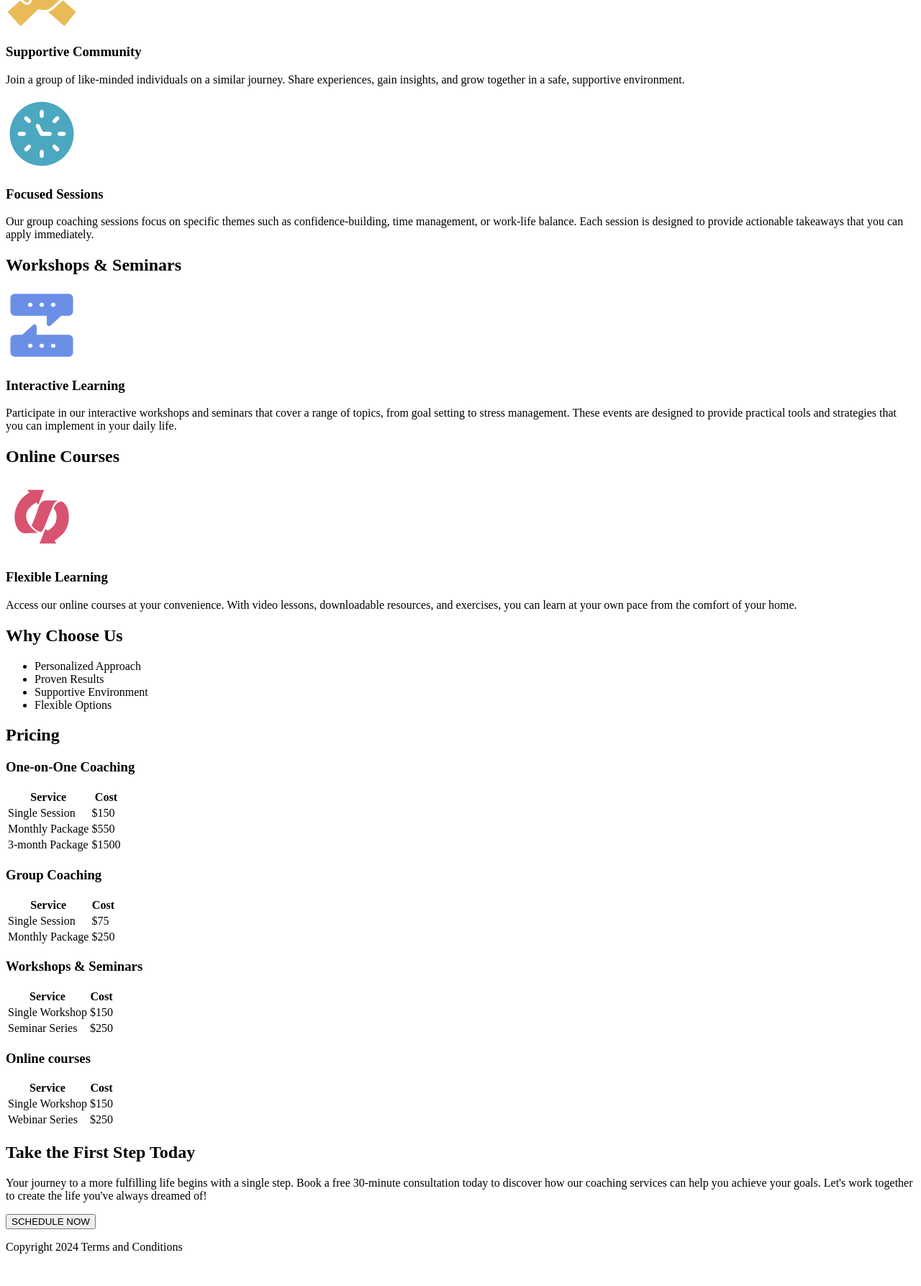
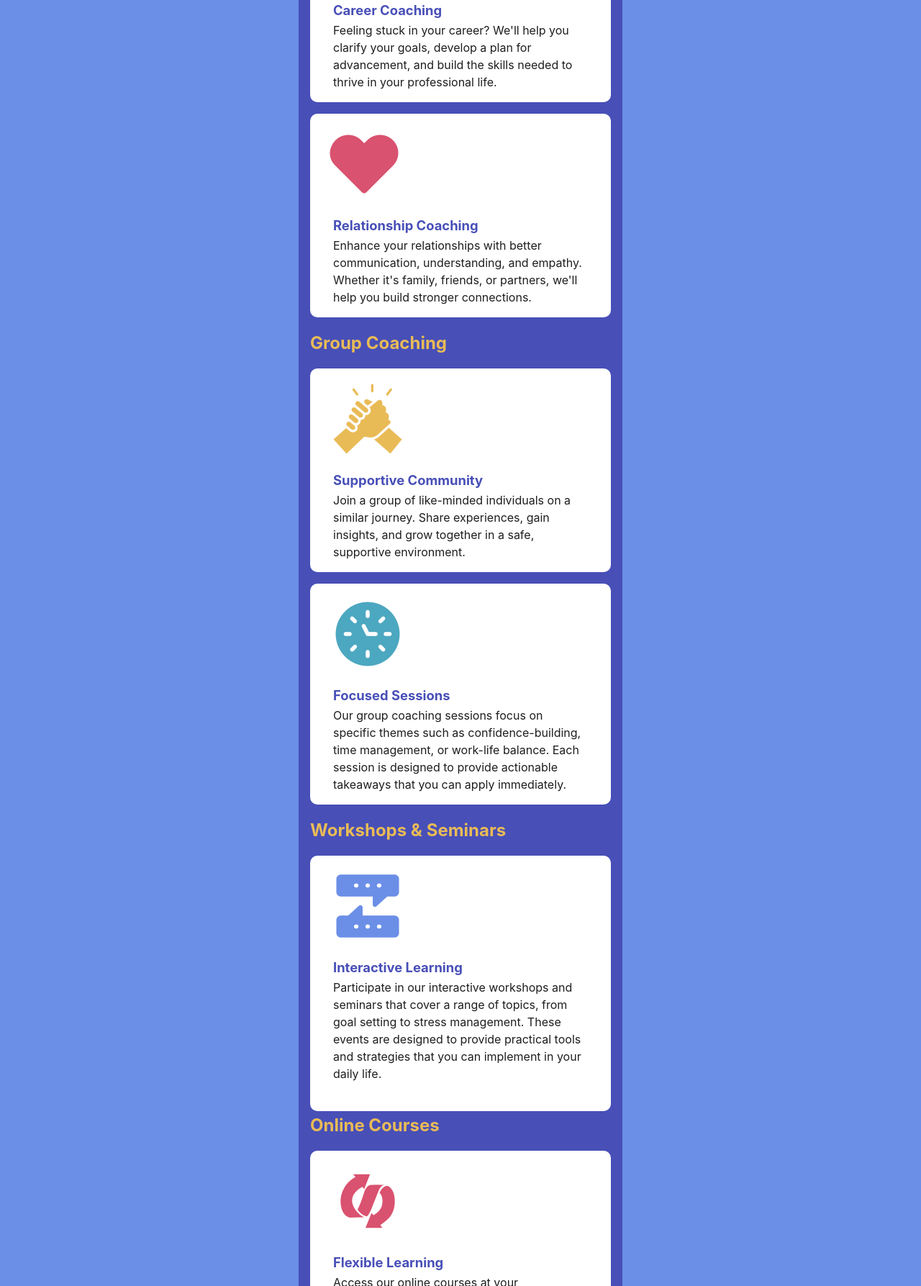
Before and after one commit to RyanA9921/path-to-success, a plain HTML site: page index.html in a window 1280 px wide. Shown: the part 1013-2800 px from the top of the page at 72% size. Before the commit the page ends 2771 px from the top, so only its background shows below. Drawn offline with Linux system fonts and the light colour scheme.

Commit message:
Added all CSS & added new sections to help organization

```diff
--- a/index.html
+++ b/index.html
@@ -4,73 +4,89 @@
     <meta charset="UTF-8">
     <meta name="viewport" content="width=device-width, initial-scale=1.0">
     <meta name="author" content="Ryan Allen">
+    <link href="styles.css" rel="stylesheet">
     <title>Path to Success</title>
 </head>
 <body>
-    <h1>Path to Success</h1>
-    <div class="container">Unlock your full potential with personalized life coaching</div>
+    <section id="header">
+        <h1>Path to Success</h1>
+        <div class="container">Unlock your full potential</div>
+    </section>
 
-    <h2 id="menu">Menu</h2>
-        <a href="#">Our Services</a>
-        <a href="#">Why Choose Us</a>
-        <a href="#">Prices</a>
-        <a href="#">Take the First Step</a>
+    <nav id="menu">
+        <h2>MENU</h2>
+        <a href="#services">OUR SERVICES</a>
+        <a href="#why-us">WHY CHOOSE US</a>
+        <a href="#pricing">PRICES</a>
+        <a href="#booking">TAKE THE FIRST STEP</a>
+    </nav>
 
     <section id="services">
         <h2>Our Services</h2>
         <h3>One-on-One Coaching</h3>
 
+        <section id="development">
         <img src="images/personal-development.png" alt="teal icon of a smiling face">
-        <h3>Personal Development</h3>
+        <h4>Personal Development</h4>
             <p>Identify and overcome obstacles holding you back from living your best life. Whether it's building confidence, breaking bad habits, or discovering your true purpose, we'll work together to create a clear roadmap for success.</p>
+        </section>
 
+        <section id="career-coaching">
+        <img src="images/career-coaching.png" alt="lavender icon of a briefcase">
+        <h4>Career Coaching</h4>
+            <p>Feeling stuck in your career? We'll help you clarify your goals, develop a plan for advancement, and build the skills needed to thrive in your professional life.</p>
+        </section>
 
-        <img src="images/career-coaching.png" alt="lavender icon of a briefcase">
-        <h3>Career Coaching</h3>
-            <p>Feeling stuck in your career? We'll help you clarify your goals, develop a plan for advancement, and build the skills needed to thrive in your professional life.</p>
+        <section id="relationship">
+        <img src="images/relationship-coaching.png"   alt="pink icon of a heart">
+        <h4>Relationship Coaching</h4>
+            <p>Enhance your relationships with better communication, understanding, and empathy. Whether it's family, friends, or partners, we'll help you build stronger connections.</p>
+        </section>
 
-
-        <img src="images/relationship-coaching.png"   alt="pink icon of a heart">
-        <h3>Relationship Coaching</h3>
-            <p>Enhance your relationships with better communication, understanding, and empathy. Whether it's family, friends, or partners, we'll help you build stronger connections.</p>
     </section>
 
     <section id="coaching">
-        <h2>Group Coaching</h2>
+        <h3>Group Coaching</h3>
 
+    <section id="community">
     <img src="images/supportive-community.png"    alt="yellow icon of hands clasping">
-        <h3>Supportive Community</h3>
+        <h4>Supportive Community</h4>
             <p>Join a group of like-minded individuals on a similar journey. Share experiences, gain insights, and grow together in a safe, supportive environment.</p>
+    </section>
 
-
+    <section id="sessions">
     <img src="images/focused-session.png"   alt="teal icon of a clock face">
-        <h3>Focused Sessions</h3>
+        <h4>Focused Sessions</h4>
             <p>Our group coaching sessions focus on specific themes such as confidence-building, time management, or work-life balance. Each session is designed to provide actionable takeaways that you can apply immediately.</p>
+    </section>
     </section>
 
     <section id="events">
-        <h2>Workshops & Seminars</h2>
+        <h3>Workshops & Seminars</h3>
 
+    <section id="int-learning">
     <img src="images/interactive-learning.png"    alt="lavender icon of text conversation">
-            <h3>Interactive Learning</h3>
+            <h4>Interactive Learning</h4>
                 <p>Participate in our interactive workshops and seminars that cover a range of topics, from goal setting to stress management. These events are designed to provide practical tools and strategies that you can implement in your daily life.</p>
+    </section>
     </section>
 
     <section id="courses">
-        <h2>Online Courses</h2>
-
+        <h3>Online Courses</h3>
+    <section id="flex-learning">
     <img src="images/flexible-learning.png"    alt="pink icon of a curly arrow">
-            <h3>Flexible Learning</h3>
+            <h4>Flexible Learning</h4>
                 <p>Access our online courses at your convenience. With video lessons, downloadable resources, and exercises, you can learn at your own pace from the comfort of your home.</p>
+    </section>
     </section>
 
     <section id="why-us">
     <h2>Why Choose Us</h2>
     <ul>
-        <li>Personalized Approach</li>
-        <li>Proven Results</li>
-        <li>Supportive Environment</li>
-        <li>Flexible Options</li>
+        <li id="approach">Personalized Approach</li>
+        <li id="results">Proven Results</li>
+        <li id="environment">Supportive Environment</li>
+        <li id="options">Flexible Options</li>
     </ul>
     </section>
 
@@ -78,7 +94,7 @@
         <h2>Pricing</h2>
         <h3>One-on-One Coaching</h3>
         <table>
-            <tr><th>Service</th><th>Cost</th></tr>
+            <tr><th>SERVICE</th><th>COST</th></tr>
             <tr><td>Single Session</td><td>$150</td></tr>
             <tr><td>Monthly Package</td><td>$550</td></tr>
             <tr><td>3-month Package</td><td>$1500</td></tr>
@@ -86,14 +102,14 @@
 
         <h3>Group Coaching</h3>
         <table>
-            <tr><th>Service</th><th>Cost</th></tr>
+            <tr><th>SERVICE</th><th>COST</th></tr>
             <tr><td>Single Session</td><td>$75</td></tr>
             <tr><td>Monthly Package</td><td>$250</td></tr>
         </table>
 
         <h3>Workshops & Seminars</h3>
         <table>
-            <tr><th>Service</th><th>Cost</th></tr>
+            <tr><th>SERVICE</th><th>COST</th></tr>
             <tr><td>Single Workshop</td><td>$150</td></tr>
             <tr><td>Seminar Series</td><td>$250</td></tr>
         </table>
@@ -114,8 +130,8 @@
     </section>
 
     <div id="footer">
-    <p>Copyright 2024
-    Terms and Conditions</p>
+    <p>Copyright 2024</p>
+    <p>Terms and Conditions</p>
     </div>
 
     </body>
--- /dev/null
+++ b/styles.css
@@ -0,0 +1,447 @@
+
+body {
+  max-width: 450px;
+  margin: 0 auto;
+  padding: 0;
+  background: var(--lavender);
+  font-family: 'Inter', sans-serif;
+  color: var(--dark-gray);
+}
+
+/* NAV AREA */
+#menu {
+    background-color: var(--yellow);
+    text-align: center;
+    padding-bottom: 20px;
+}
+
+#menu > h2 {
+    color: black;
+    font-style: italic;
+    font-family: 'Inter', sans-serif;
+    padding-top: 16px;
+}
+
+#menu a {
+  display: block;
+  background-color: var(--white);
+  color: var(--purple);
+  text-align: center;
+  padding: 10px;
+  margin: 10px auto;
+  width: 80%;
+  font-weight: bold;
+  text-decoration: none;
+}
+
+/* SERVICES SECTION */
+#services {
+    background-color: var(--purple);
+    margin-top: 0px;
+    padding-bottom: 5px;
+}
+
+#services h2 {
+    margin-top: 0px;
+    margin-bottom: 5px;
+    padding: 16px 16px 0px;
+}
+
+#services h3 {
+    margin-top: 0px;
+    margin-bottom: 5px;
+    padding: 0px 16px 0px;
+}
+
+#development {
+    background-color: var(--white);
+    margin: 16px;
+    border-radius: 10px;
+}
+
+#development img {
+    padding: 20px 0px 0px 20px
+}
+
+#development h4 {
+    padding-left: 16px;
+    margin: 20px 16px 5px;
+    color: var(--purple);
+}
+
+#development p {
+    margin: 0px 16px 16px;
+    padding: 0px 16px 16px;
+    line-height: 1.5rem;
+}
+
+#career-coaching {
+    background-color: var(--white);
+    margin: 16px;
+    border-radius: 10px;
+}
+
+#career-coaching h4 {
+    padding-left: 16px;
+    margin: 20px 16px 5px;
+    color: var(--purple);
+}
+
+#career-coaching p {
+    margin: 0px 16px 16px;
+    padding: 0px 16px 16px;
+    line-height: 1.5rem;
+}
+
+#career-coaching img {
+    padding: 20px 0px 0px 25px
+}
+
+#relationship {
+    background-color: var(--white);
+    margin: 16px 16px 0px;
+    border-radius: 10px;
+}
+
+#relationship h4 {
+    padding-left: 16px;
+    margin: 20px 16px 5px;
+    color: var(--purple);
+}
+
+#relationship p {
+    margin: 0px 16px 16px;
+    padding: 0px 16px 16px;
+    line-height: 1.5rem;
+}
+
+#relationship img {
+    padding: 20px 0px 0px 25px
+}
+
+#coaching {
+    background-color: var(--purple);
+    padding-bottom: 5px;
+}
+
+#coaching h3 {
+    margin-top: 0px;
+    margin-bottom: 5px;
+    padding: 0px 16px 5px;
+}
+
+#community {
+    background-color: var(--white);
+    margin: 16px 16px 0px;
+    border-radius: 10px;
+}
+
+#community h4 {
+    padding-left: 16px;
+    margin: 20px 16px 5px;
+    color: var(--purple);
+}
+
+#community p {
+    margin: 0px 16px 16px;
+    padding: 0px 16px 16px;
+    line-height: 1.5rem;
+}
+
+#community img {
+    padding: 20px 0px 0px 30px
+}
+
+#sessions {
+    background-color: var(--white);
+    margin: 16px 16px 0px;
+    border-radius: 10px;
+}
+
+#sessions h4 {
+    padding-left: 16px;
+    margin: 20px 16px 5px;
+    color: var(--purple);
+}
+
+#sessions p {
+    margin: 0px 16px 16px;
+    padding: 0px 16px 16px;
+    line-height: 1.5rem;
+}
+
+#sessions img {
+    padding: 20px 0px 0px 30px
+}
+
+#events {
+    background-color: var(--purple);
+}
+
+#events h3 {
+    margin-top: 0px;
+    margin-bottom: 5px;
+    padding: 0px 16px 5px;
+}
+
+#int-learning {
+    background-color: var(--white);
+    margin: 16px 16px 0px;
+    border-radius: 10px;
+    padding-bottom: 8px;
+}
+
+#int-learning h4 {
+    padding-left: 16px;
+    margin: 20px 16px 5px;
+    color: var(--purple);
+}
+
+#int-learning p {
+    margin: 0px 16px 16px;
+    padding: 0px 16px 16px;
+    line-height: 1.5rem;
+}
+
+#int-learning img {
+    padding: 20px 0px 0px 30px
+}
+
+#flex-learning {
+    background-color: var(--white);
+    margin: 16px 16px 0px;
+    border-radius: 10px;
+    padding-bottom: 8px;
+}
+
+#flex-learning h4 {
+    padding-left: 16px;
+    margin: 20px 16px 5px;
+    color: var(--purple);
+}
+
+#flex-learning p {
+    margin: 0px 16px 16px;
+    padding: 0px 16px 16px;
+    line-height: 1.5rem;
+}
+
+#flex-learning img {
+    padding: 20px 0px 0px 30px
+}
+
+#courses {
+    background-color: var(--purple);
+    padding-bottom: 20px;
+}
+
+#courses h3 {
+    margin-top: 0px;
+    margin-bottom: 5px;
+    padding: 5px 16px 5px;
+}
+
+/* WHY US SECTION */
+#why-us {
+    background-color: var(--pink);
+    padding-top: 5px;
+}
+
+#why-us h2 {
+    margin-top: 0px;
+    margin-bottom: 5px;
+    padding: 16px 16px 0px;
+}
+
+#why-us ul {
+  display: grid;
+  grid-template-columns: repeat(2, 1fr);
+  gap: 0px;
+  margin: 5px 0px 0px;
+  padding: 3px 8px 8px;
+  list-style-type: none;
+  text-align: center;
+}
+
+#why-us li {
+  font-size: 18px;
+  padding: 32px;
+  font-weight: bold;
+  margin: 8px;
+}
+
+#approach {
+    background-color: var(--teal);
+    padding: 20px 0px 20px;
+    border-radius: 16px;
+    margin: 0;
+}
+
+#results {
+    background-color: var(--lavender);
+    padding: 20px 16px 20px;
+    border-radius: 16px;
+    margin-right: 16px;
+}
+
+#environment {
+    background-color: var(--yellow);
+    padding: 20px 16px 20px;
+    border-radius: 16px;
+    margin-right: 16px;
+}
+
+#options {
+    background-color: var(--white);
+    padding: 20px 16px 20px;
+    border-radius: 16px;
+    margin-right: 16px;
+}
+
+/* PRICING */
+#pricing {
+    background-color: var(--purple);
+    margin-top: 0px;
+    padding-top: 0px;
+    margin-bottom: 0px;
+    padding-bottom: 6px;
+}
+
+#pricing h2 {
+    margin-top: 0px;
+    margin-bottom: 5px;
+    padding: 16px 16px 0px;
+}
+
+#pricing h3 {
+    margin-top: 0px;
+    margin-bottom: 5px;
+    padding: 0px 16px 0px;
+}
+
+/* TABLE */
+table {
+  width: 50%;
+  border-collapse: collapse;
+  margin: 10px auto;
+  font-size: 14px;
+  background-color: var(--white);
+  color: var(--dark-gray);
+}
+
+th, td {
+  border: 2px solid var(--yellow);
+  padding: 10px;
+  text-align: left;
+}
+
+th {
+  background-color: var(--yellow);
+  color: black;
+}
+
+/*  BOOKING  */
+#booking {
+    background-color: var(--pink);
+    margin-top: 0px;
+    padding-top: 0px;
+    padding-bottom: 1px;
+}
+
+#booking h2 {
+    margin-top: 0px;
+    margin-bottom: 5px;
+    padding: 10px 16px 0px;
+}
+#booking p {
+    color: var(--white);
+    padding: 0px 16px 0px;
+    margin: 0px auto;
+}
+
+/* BUTTON */
+button {
+    display: block;
+    margin: 10px auto;
+    padding: 1.2rem 8rem;
+    font-size: 1em;
+    font-family: 'Inter', sans-serif;
+    font-weight: bold;
+    color: black;
+    background-color: var(--white);
+    border: none;
+    border-radius: 18px;
+    cursor: pointer;
+    transition: background-color 0.3s ease;
+    box-shadow: 5px 5px 5px;
+}
+
+/* FOOTER */
+#footer {
+    background: var(--purple);
+    color: var(--white);
+    text-align: center;
+    font-size: 12px;
+    padding: 3rem 0;
+    display: flex;
+    justify-content: center;
+    gap: 20px;
+}
+
+/* IMPORTED FONTS */
+@import url('https://fonts.googleapis.com/css2?family=Inter:ital,opsz,wght@0,14..32,100..900;1,14..32,100..900&family=Kavoon&display=swap');
+
+/* ROOT VARIABLES */
+:root {
+  --teal: #4CA7C0;
+  --purple: #484FB7;
+  --lavender: #6B8FE7;
+  --yellow: #E9BB57;
+  --pink: #D9526F;
+  --dark-gray: #1E1E1E;
+  --white: #ffffff;
+}
+
+/* GLOBAL STYLES */
+h1, h2 {
+  font-family: 'Kavoon';
+}
+
+#header {
+    background-color: var(--purple);
+    text-align: center;
+}
+
+.container {
+    font-style: italic;
+    color: var(--white);
+    padding-bottom: 30px;
+}
+
+h1 {
+  font-size: 3em;
+  color: var(--white);
+  margin-top: 0;
+  padding-top: 2rem;
+  margin-bottom: 0px;
+}
+
+nav h2 {
+    font-size: 1.5em;
+    padding-top: 0;
+    margin-top: 0;
+}
+
+h2 {
+    font-size: 2em;
+    color: var(--white);
+}
+
+h3 {
+    font-size: 1.5em;
+    color: var(--yellow)
+}
+
+h4 {
+    font-size: 1.15em;
+}
```
